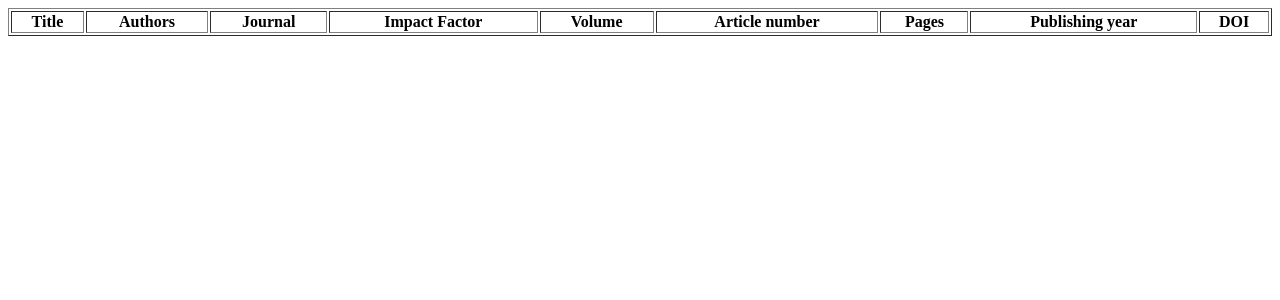
After one commit to VHerasimovich/Library_accounting_system, a Django app: page /accounting/detailed_info/1/ in a window 1280 px wide. The commit adds this page. Shown: the top 300 px of the page. Run offline with Django 3.2, Linux system fonts and the light colour scheme; the visitor is signed in with stand-in values (Sample User, id 1); lists and menus that the app fills with data are empty.

Commit message:
Add all library units detailed view.

```diff
--- /dev/null
+++ b/elibrary/accounting/templates/detailed_info_view.html
@@ -0,0 +1,70 @@
+{% block content %}
+
+
+<table border="1" width="100%">
+    {% if all_articles is not None %}
+        <tr>
+            <th>Title</th>
+            <th>Authors</th>
+            <th>Journal</th>
+            <th>Impact Factor</th>
+            <th>Volume</th>
+            <th>Article number</th>
+            <th>Pages</th>
+            <th>Publishing year</th>
+            <th>DOI</th>
+        </tr>
+        {% for current_article in all_articles %}
+            <tr>
+                <td>{{ current_article.title }}</td>
+                <td>{% for current_author in current_article.work_author.all %}
+                        {{current_author}}<br>
+                    {% endfor %}</td>
+                <td>{{ current_article.journal }}</td>
+                <td>{{ current_article.impact_factor }}</td>
+                <td>{{ current_article.volume }}</td>
+                <td>{{ current_article.article_number }}</td>
+                <td>{{ current_article.pages }}</td>
+                <td>{{ current_article.publishing_year }}</td>
+                <td>{{ current_article.doi }}</td>
+            </tr>
+        {% endfor %}
+    {% elif all_fiction_books is not None %}
+        <tr>
+            <th>Title</th>
+            <th>Authors</th>
+        </tr>
+        {% for current_fiction_books in all_fiction_books %}
+            <tr>
+                <td>{{ current_fiction_books.title }}</td>
+                <td>{% for current_author in current_fiction_books.work_author.all %}
+                        {{current_author}}<br>
+                    {% endfor %}</td>
+            </tr>
+        {% endfor %}
+    {% elif all_science_books is not None %}
+         <tr>
+            <th>Title</th>
+            <th>Authors</th>
+            <th>Publisher</th>
+            <th>Edition</th>
+            <th>Publishing year</th>
+            <th>isbn</th>
+        </tr>
+        {% for current_science_books in all_science_books %}
+            <tr>
+                <td>{{ current_science_books.title }}</td>
+                <td>{% for current_author in current_science_books.work_author.all %}
+                        {{current_author}}<br>
+                    {% endfor %}</td>
+                <td>{{ current_science_books.publisher }}</td>
+                <td>{{ current_science_books.edition }}</td>
+                <td>{{ current_science_books.publishing_year }}</td>
+                <td>{{ current_science_books.isbn }}</td>
+            </tr>
+        {% endfor %}
+    {% endif %}
+
+</table>
+
+{% endblock %}
--- a/elibrary/accounting/templates/test_profile_details.html
+++ b/elibrary/accounting/templates/test_profile_details.html
@@ -3,3 +3,8 @@ Profile for the user "{{ request.user }}" view after login.
 <br>
 <br>
 <a href="{% url "logout" %}">Logout</a>
+
+
+<p><a href="{% url 'detailed_info' 1 %}">Articles</a></p>
+<p><a href="{% url 'detailed_info' 2 %}">Science Books</a></p>
+<p><a href="{% url 'detailed_info' 3 %}">Fiction Books</a></p>
--- a/elibrary/accounting/urls.py
+++ b/elibrary/accounting/urls.py
@@ -12,5 +12,8 @@ urlpatterns = [
         name='activate'),
     path('test_profile_details/',
          views.profile_detail,
-         name='test_profile_details')
+         name='test_profile_details'),
+    path('detailed_info/<int:unit_type>/',
+         views.detailed_library_unit_info,
+         name='detailed_info'),
 ]
--- a/elibrary/accounting/views.py
+++ b/elibrary/accounting/views.py
@@ -10,6 +10,7 @@ from django.contrib.auth.models import User
 from django.core.mail import EmailMessage
 from .tokens import account_activation_token
 from .forms import SignupForm
+from .models import *
 
 
 def signup(request):
@@ -54,3 +55,18 @@ def activate(request, uidb64, token):
 @login_required
 def profile_detail(request):
     return render(request, 'test_profile_details.html')
+
+
+@login_required
+def detailed_library_unit_info(request, unit_type):
+    all_articles = all_science_books = all_fiction_books = None
+    if unit_type == 1:
+        all_articles = Article.objects.all()
+    elif unit_type == 2:
+        all_science_books = ScienceBook.objects.all()
+    elif unit_type == 3:
+        all_fiction_books = FictionBook.objects.all()
+
+    return render(request, 'detailed_info_view.html', {'all_articles': all_articles,
+                                                       'all_science_books': all_science_books,
+                                                       'all_fiction_books': all_fiction_books})
```
